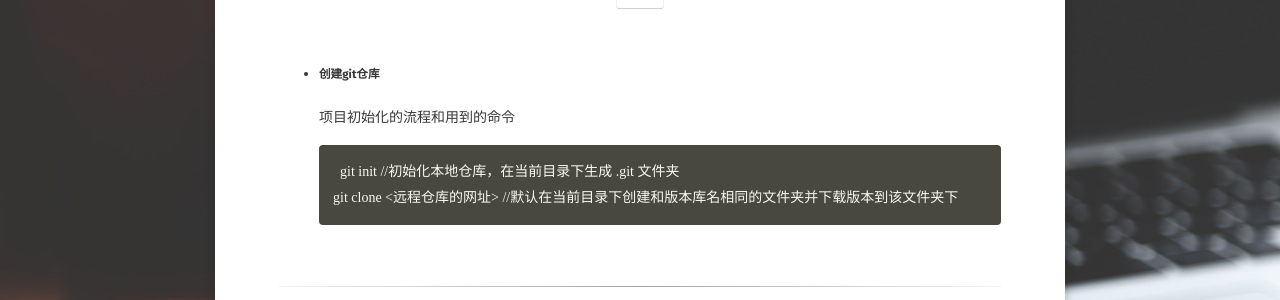
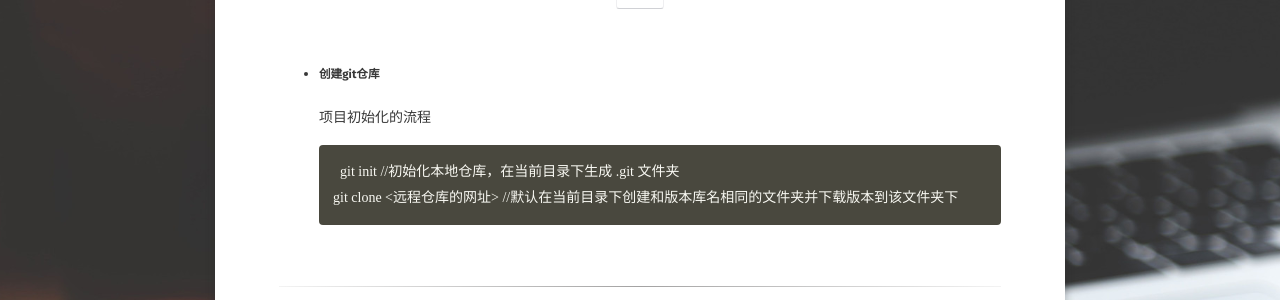
Before and after one commit to 396494384/396494384.github.io, a Jekyll site: the page built from _posts/2022-04-24-Git常用命令说明.md, in a window 1280 px wide. Shown: the part 202-502 px from the top of the page. Built offline with Jekyll 4.4.1, drawn with Linux system fonts in a browser that asks for light colours; some web fonts are replaced; our own code applies the rules of GitHub Pages for plain Markdown files; comment, search, counter and statistics services are not loaded.

Commit message:
修改文件: _posts/2022-04-24-Git常用命令说明.md

```diff
--- a/_posts/2022-04-24-Git常用命令说明.md
+++ b/_posts/2022-04-24-Git常用命令说明.md
@@ -9,7 +9,7 @@ comments: true
 
 
 - ##### 创建git仓库
-  项目初始化的流程和用到的命令
+  项目初始化的流程
   ~~~
   git init //初始化本地仓库，在当前目录下生成 .git 文件夹
   git clone <远程仓库的网址> //默认在当前目录下创建和版本库名相同的文件夹并下载版本到该文件夹下
```
